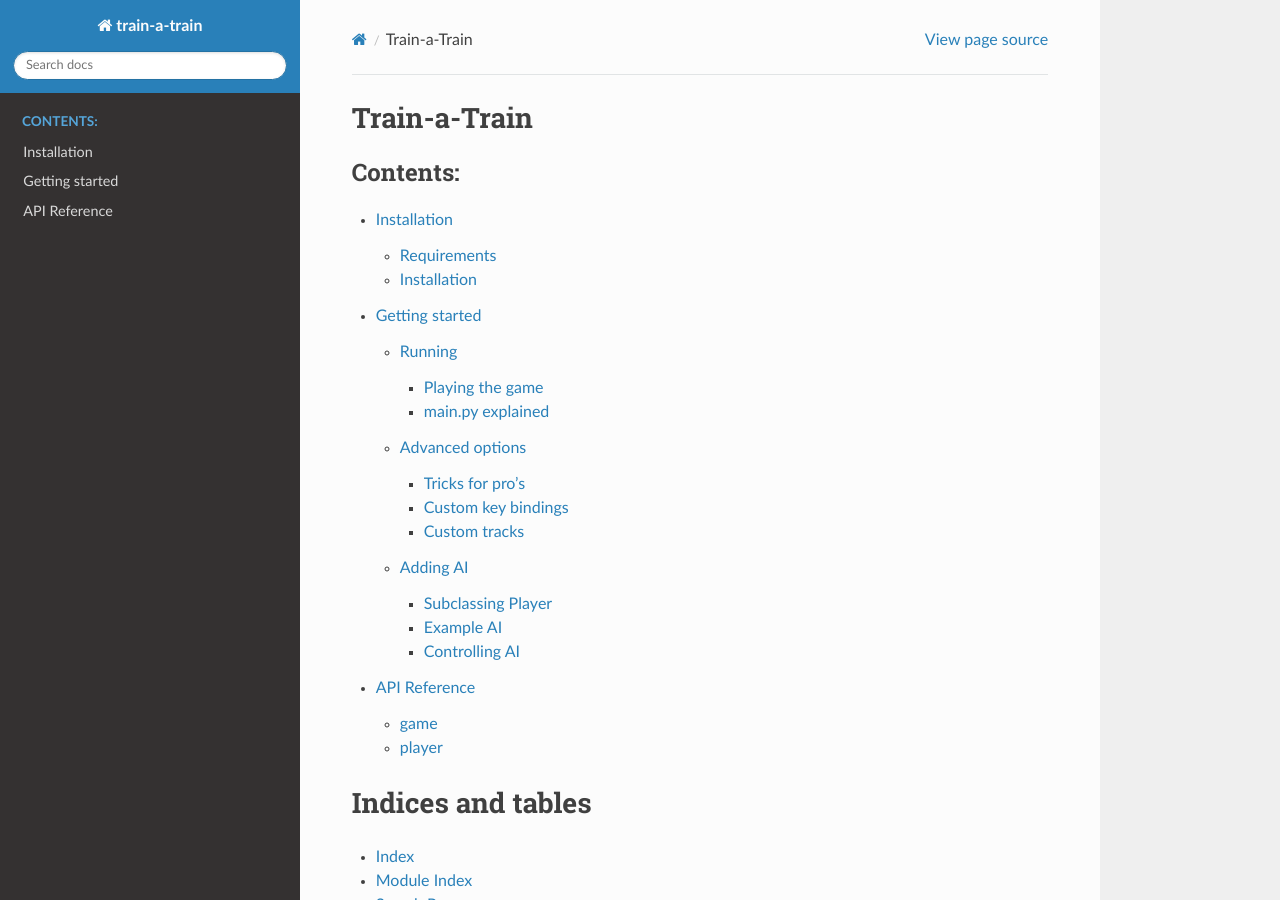
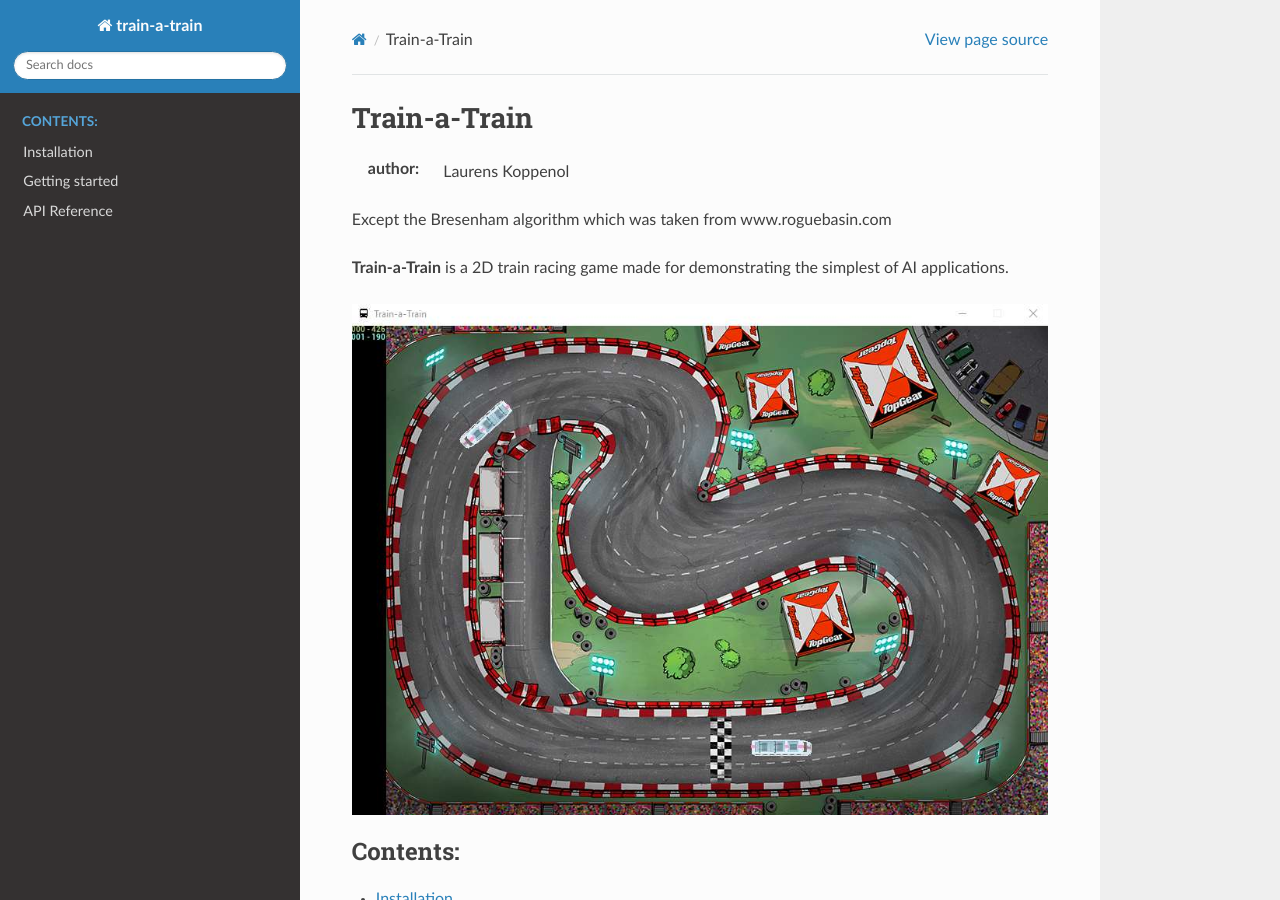
Before and after one commit to lkoppenol/train-a-train, a Sphinx documentation site: the page built from docs/source/index.rst, in a window 1280 px wide and 900 px high. Built offline with Sphinx 7.4.7 and the Read the Docs theme 2.0.0, drawn with Linux system fonts in a browser that asks for light colours.

Commit message:
images in docs

```diff
--- a/README.rst
+++ b/README.rst
@@ -6,6 +6,8 @@ Train-a-Train
 ====================================================
 **Train-a-Train** is a 2D train racing game made for demonstrating the simplest of AI applications.
 
+.. image:: ./docs/source/screenshot.jpg
+
 Documentation
 -------------
 
--- a/docs/source/index.rst
+++ b/docs/source/index.rst
@@ -1,5 +1,13 @@
 Train-a-Train
 =========================================
+
+:author: Laurens Koppenol
+
+Except the Bresenham algorithm which was taken from www.roguebasin.com
+
+**Train-a-Train** is a 2D train racing game made for demonstrating the simplest of AI applications.
+
+.. image:: screenshot.jpg
 
 .. toctree::
    :maxdepth: 3
```
Also changed, not shown: docs/source/screenshot.jpg (added).
